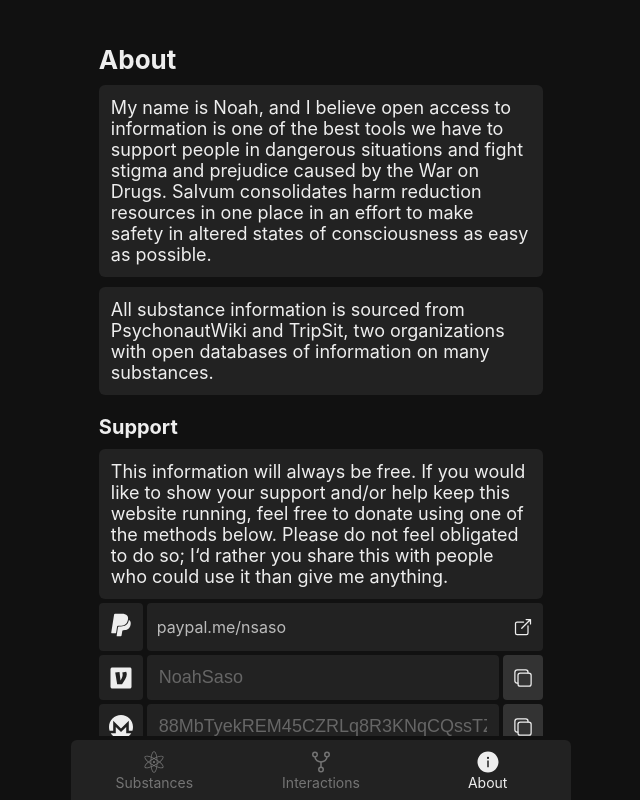
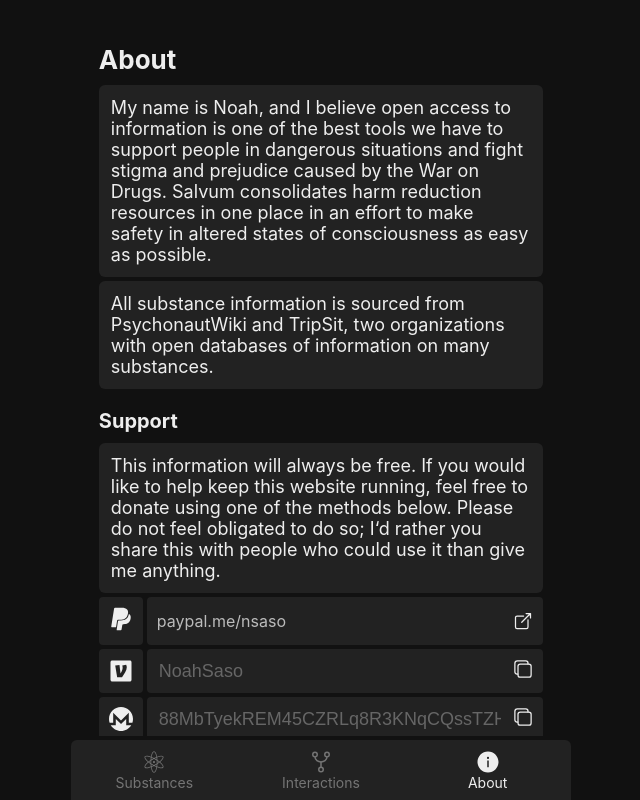
Before and after one commit to NoahSaso/salvum, a Next.js app: page /about in a window 1280 px wide. Shown: the whole page, without its empty margins (319-959 px from the left). Built offline with nearby package versions, Linux system fonts and the light colour scheme.

Commit message:
added plausible events for clipboard buttons

```diff
--- a/components/clipboard_button.module.scss
+++ b/components/clipboard_button.module.scss
@@ -12,37 +12,31 @@
     justify-content: flex-start;
     align-items: stretch;
 
-    .iconContainer, button {
+    .iconContainer {
       display: flex;
       justify-content: center;
       align-items: center;
 
       padding: 10px;
       border-radius: 4px;
-    }
-
-    .iconContainer {
       margin-right: 4px;
       background-color: $hover;
     }
 
-    input {
-      border: none;
-      outline: none;
-      border-radius: 4px;
-      flex: 1;
-      padding: 12px;
-
-      color: $dim;
-      background-color: $hover;
-    }
-
-    button {
-      margin-left: 4px;
+    .actionContainer {
+      display: flex;
+      flex-direction: row;
+      justify-content: flex-start;
+      align-items: stretch;
 
       border: none;
       background-color: $active;
       cursor: pointer;
+
+      background-color: $hover;
+      padding: 10px;
+      border-radius: 4px;
+      flex: 1;
 
       &:hover {
         opacity: 0.8;
@@ -50,6 +44,19 @@
       &:active {
         opacity: 0.7;
       }
+
+      input {
+        border: none;
+        outline: none;
+        flex: 1;
+
+        color: $dim;
+        background-color: transparent;
+      }
+
+      svg {
+        margin-left: 10px;
+      }
     }
   }
 }
--- a/components/clipboard_button.tsx
+++ b/components/clipboard_button.tsx
@@ -8,14 +8,16 @@
   title?: string
   IconComponent?: ComponentType<{ size?: number }>
   data: string
-  containerStyle?: HTMLAttributes<HTMLDivElement>['style']
+  containerStyle?: HTMLAttributes<HTMLDivElement>['style'],
+  callback?: () => void
 }
 
 const ClipboardButton: FC<Props> = ({
   title,
   IconComponent,
   data,
-  containerStyle
+  containerStyle,
+  callback
 }) => {
   const inputRef = useRef<HTMLInputElement>(null)
   const [copied, setCopied] = useState(false)
@@ -23,9 +25,9 @@
   const copy = () => {
     inputRef.current?.select()
     document.execCommand('copy')
-    inputRef.current?.blur()
 
     setCopied(true)
+    callback?.()
   }
 
   const ActionIcon = copied ? IoCheckmark : IoCopyOutline
@@ -35,10 +37,13 @@
       {!!title && <p>{title}</p>}
 
       <div className={styles.row}>
+        {!!IconComponent && (
           <div className={styles.iconContainer}>
-          {!!IconComponent && <IconComponent size={24} />}
+            <IconComponent size={24} />
           </div>
+        )}
 
+        <div className={styles.actionContainer} onClick={copy}>
           <input
             ref={inputRef}
             type="text"
@@ -47,9 +52,8 @@
             readOnly
           />
 
-        <button onClick={copy}>
           <ActionIcon size={20} />
-        </button>
+        </div>
       </div>
     </div>
   )
--- a/pages/about.module.scss
+++ b/pages/about.module.scss
@@ -5,6 +5,10 @@
   overflow-y: auto;
 
   padding: 14px;
+
+  h1, h2 {
+    margin-bottom: 10px;
+  }
 
   h1 {
     font-size: 26px;
@@ -17,7 +21,7 @@
 
   .card {
     padding: 12px;
-    margin-top: 10px;
+    margin-top: 4px;
 
     background-color: $hover;
     border-radius: 6px;
--- a/pages/about.tsx
+++ b/pages/about.tsx
@@ -9,7 +9,7 @@
 import styles from './about.module.scss'
 
 const About: FC = () => {
-  const plausible = usePlausible()
+  const plausible = usePlausible<PlausibleEvents>()
 
   return (
     <div className={styles.container}>
@@ -35,7 +35,7 @@
 
       <div className={styles.card}>
         <p>
-          This information will always be free. If you would like to show your support and/or help keep this website running, feel free
+          This information will always be free. If you would like to help keep this website running, feel free
           to donate using one of the methods below. Please do not feel obligated to do so; I&lsquo;d rather you share this
           with people who could use it than give me anything.
         </p>
@@ -50,22 +50,27 @@
         <ClipboardButton
           IconComponent={IoLogoVenmo}
           data="NoahSaso"
+          callback={() => plausible('venmo')}
         />
         <ClipboardButton
           IconComponent={SiMonero}
           data="88MbTyekREM45CZRLq8R3KNqCQssTZH9T1du3iiQKxYqjLd3ZR9afgT1Wt5nWA1vYXRP8bANGcm9TA96zdQ6c1NS82owQWX"
+          callback={() => plausible('xmr')}
         />
         <ClipboardButton
           IconComponent={SiEthereum}
           data="0x94A47454cFA7409B5a54862538C4320A675F4b29"
+          callback={() => plausible('eth')}
         />
         <ClipboardButton
           IconComponent={SiLitecoin}
           data="LezM1it7yw482eLsmZPKk7tJapo7GHq2uA"
+          callback={() => plausible('ltc')}
         />
         <ClipboardButton
           IconComponent={SiBitcoin}
           data="1DXpZnZMSaShaQNTcgwdQBLkd97VeBWxqd"
+          callback={() => plausible('btc')}
         />
       </div>
     </div>
--- a/types.d.ts
+++ b/types.d.ts
@@ -7,6 +7,12 @@
   substanceROA: { substance: string; roa: string; combined: string }
   substanceInteraction: { substance: string; otherSubstance: string; combined: string }
   interaction: { substance: string; otherSubstance: string; combined: string }
+
+  venmo: never
+  xmr: never
+  eth: never
+  ltc: never
+  btc: never
 }
 
 // INTERACTIONS DATA
```
Lines whose indentation alone changed are shown as unchanged.
